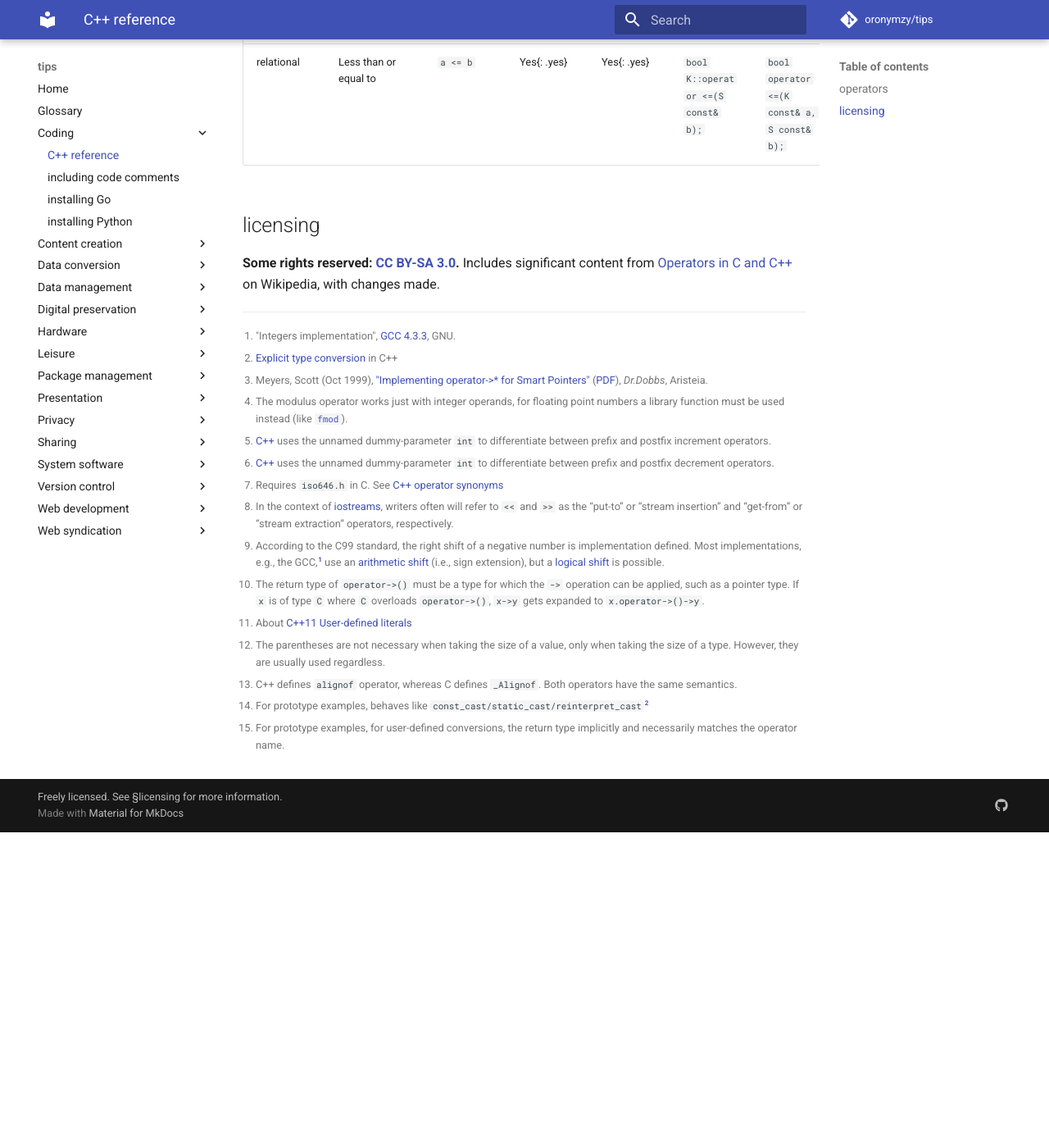
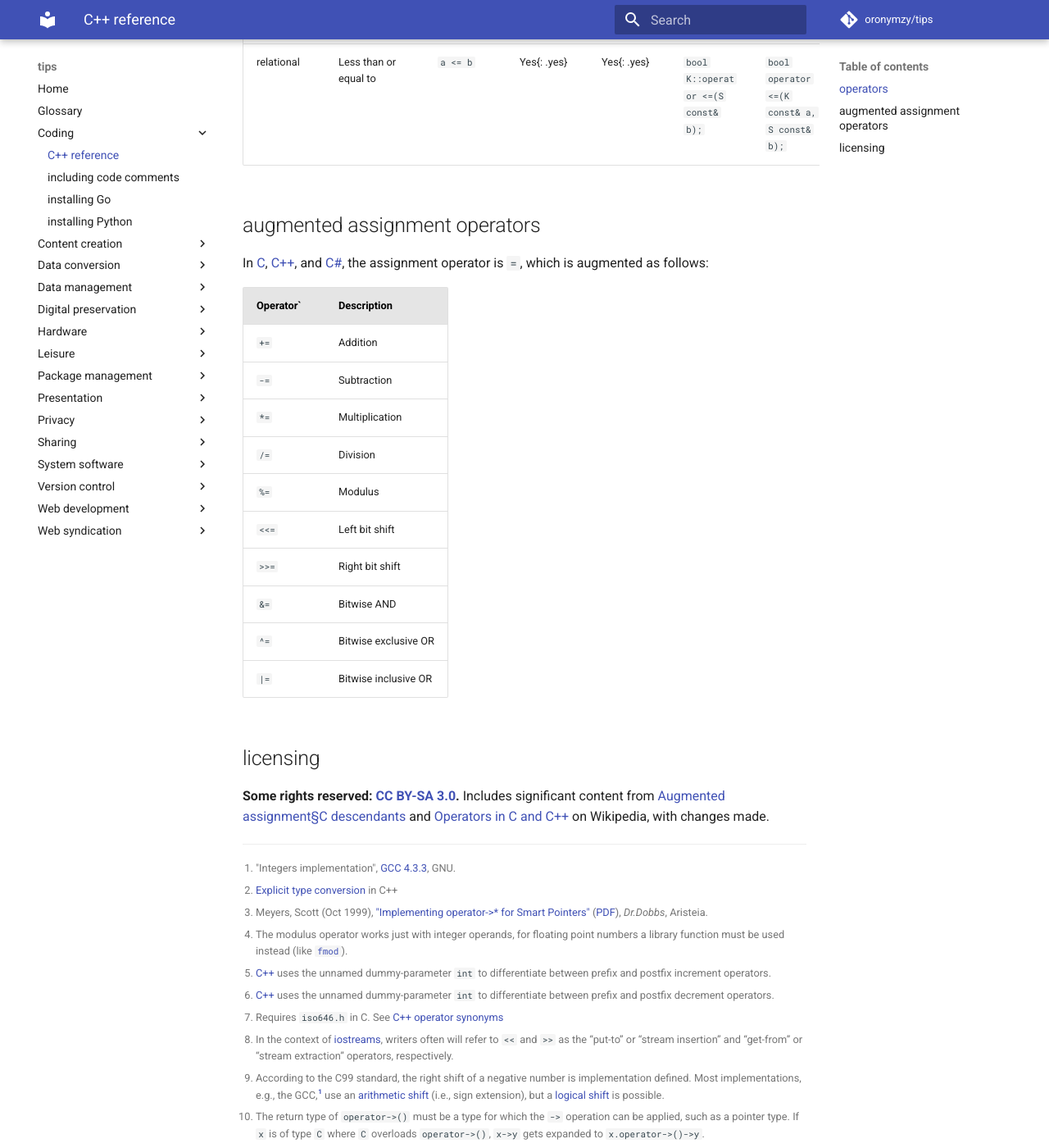
Before and after one commit to oronymzy/tips, an MkDocs documentation site: the page built from docs/Cpprefr.md, in a window 1280 px wide and 1400 px high, scrolled down 6464 px. Shown: the whole window at 82% size. Built offline with MkDocs 1.6.1 and Material for MkDocs 9.7.7, drawn with Linux system fonts in a browser that asks for light colours; comment, search, counter and statistics services are not loaded; before the commit the page ends 7479 px from its top, so only the background shows below that; some of the changed text lies outside the part shown.

Commit message:
Add 'augmented assignment operators' section, add hyperlink
Change 'Basic assignment' to 'Assignment'.
Add 'augmented assignment operators' section,
with table. Add 'Augmented assignment§C descendants'
with hyperlink in 'licensing' section.

```diff
--- a/docs/Cpprefr.md
+++ b/docs/Cpprefr.md
@@ -68,12 +68,29 @@ For the purposes of these tables, `a`, `b`, and `c` represent valid values (lite
 | relational         | Greater than or equal to                                                        | `a >= b`                                               | Yes{: .yes}         | Yes{: .yes}     | `bool K::operator >=(S const& b) const;` | `bool operator >=(K const& a, S const& b);`
 | relational         | Less than or equal to                                                           | `a <= b`                                               | Yes{: .yes}         | Yes{: .yes}     | `bool K::operator <=(S const& b);` | `bool operator <=(K const& a, S const& b);`
 
+## augmented assignment operators
+
+In [C](https://en.wikipedia.org/wiki/C_(programming_language)), [C++](https://en.wikipedia.org/wiki/C%2B%2B), and [C#](https://en.wikipedia.org/wiki/C_Sharp_(programming_language)), the assignment operator is `=`, which is augmented as follows:
+
+| Operator` | Description
+|:-|:-
+| `+=` | Addition
+| `-=` | Subtraction
+| `*=` | Multiplication
+| `/=` | Division
+| `%=` | Modulus
+| `<<=` | Left bit shift
+| `>>=` | Right bit shift
+| `&=` | Bitwise AND
+| `^=` | Bitwise exclusive OR
+| `|=` | Bitwise inclusive OR
+
 ## licensing
-**Some rights reserved: [CC BY-SA 3.0](https://creativecommons.org/licenses/by-sa/3.0/).** Includes significant content from [Operators in C and C++](https://en.wikipedia.org/wiki/Operators_in_C_and_C++) on Wikipedia, with changes made.
+**Some rights reserved: [CC BY-SA 3.0](https://creativecommons.org/licenses/by-sa/3.0/).** Includes significant content from [Augmented assignment§C descendants](https://en.wikipedia.org/wiki/Augmented_assignment#C_descendants) and [Operators in C and C++](https://en.wikipedia.org/wiki/Operators_in_C_and_C++) on Wikipedia, with changes made.
 
 [Addition]: https://en.wikipedia.org/wiki/Addition
 [Allocate storage]: https://en.wikipedia.org/wiki/New_(c++)
-[Basic assignment]: https://en.wikipedia.org/wiki/Assignment_operator_in_C++
+[Assignment]: https://en.wikipedia.org/wiki/Assignment_operator_in_C++
 [Bitwise AND]: https://en.wikipedia.org/wiki/Bitwise_operation#AND
 [Bitwise NOT]: https://en.wikipedia.org/wiki/Bitwise_operation#NOT
 [Bitwise OR]: https://en.wikipedia.org/wiki/Bitwise_operation#OR
```
Also changed, not shown: other parts of docs/Cpprefr.md (+1 -1 lines).
